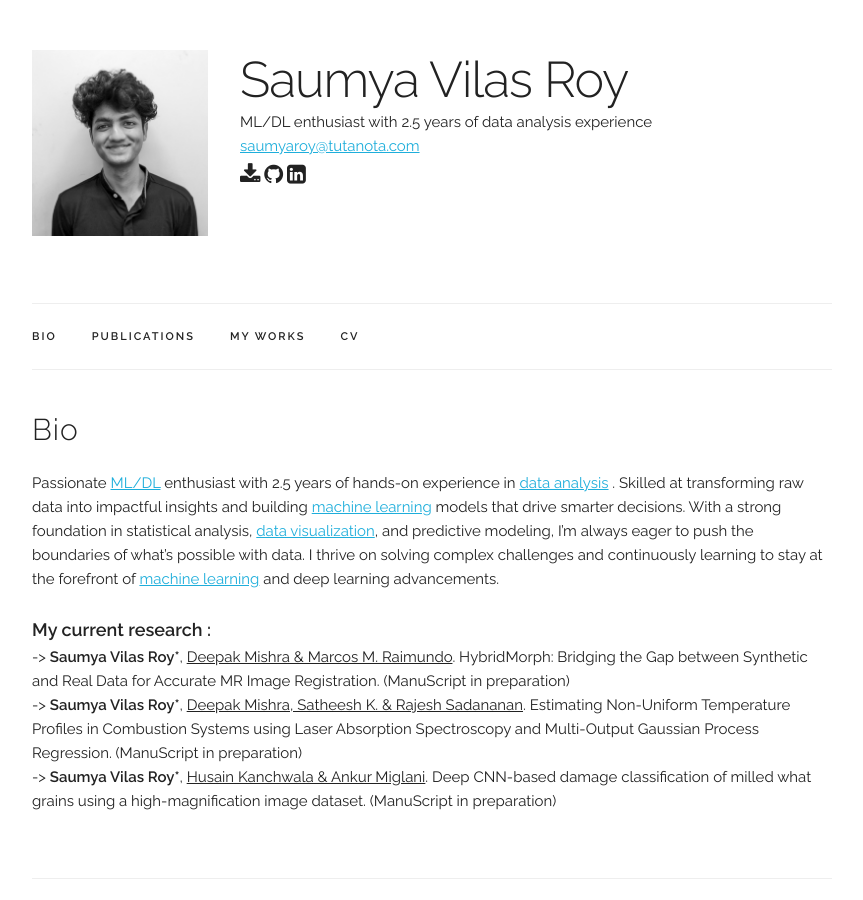
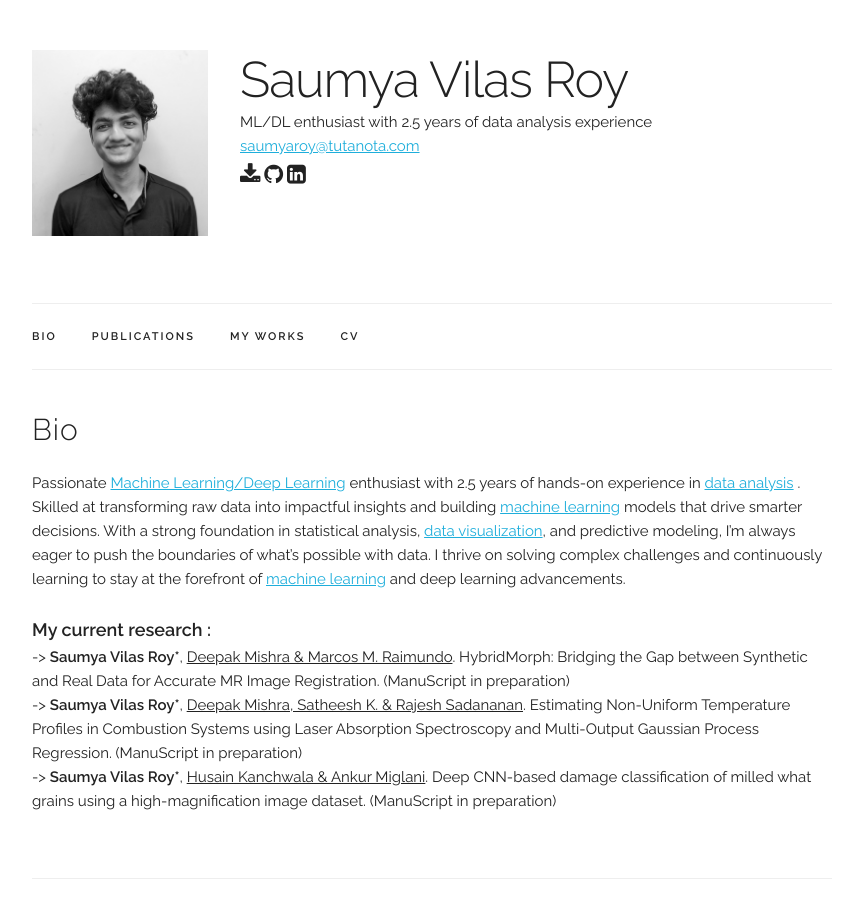
Before and after one commit to kurmananda/saumya, a Jekyll site: the page built from index.html, in a window 1280 px wide and 900 px high. Shown: the whole window, without its empty margins (208-1071 px from the left). Built offline with Jekyll 4.4.1, drawn with Linux system fonts in a browser that asks for light colours.

Commit message:
Update index.html

```diff
--- a/index.html
+++ b/index.html
@@ -7,7 +7,7 @@ title: Home
   <h4>Bio</h4>
   <p>
     Passionate
-    <a href="https://en.wikipedia.org/wiki/Machine_learning">ML/DL</a>
+    <a href="https://en.wikipedia.org/wiki/Machine_learning">Machine Learning/Deep Learning</a>
     enthusiast with 2.5 years of hands-on experience in
     <a href="https://en.wikipedia.org/wiki/Data_analysis">data analysis</a> . Skilled at transforming raw data
     into impactful insights and building
```
